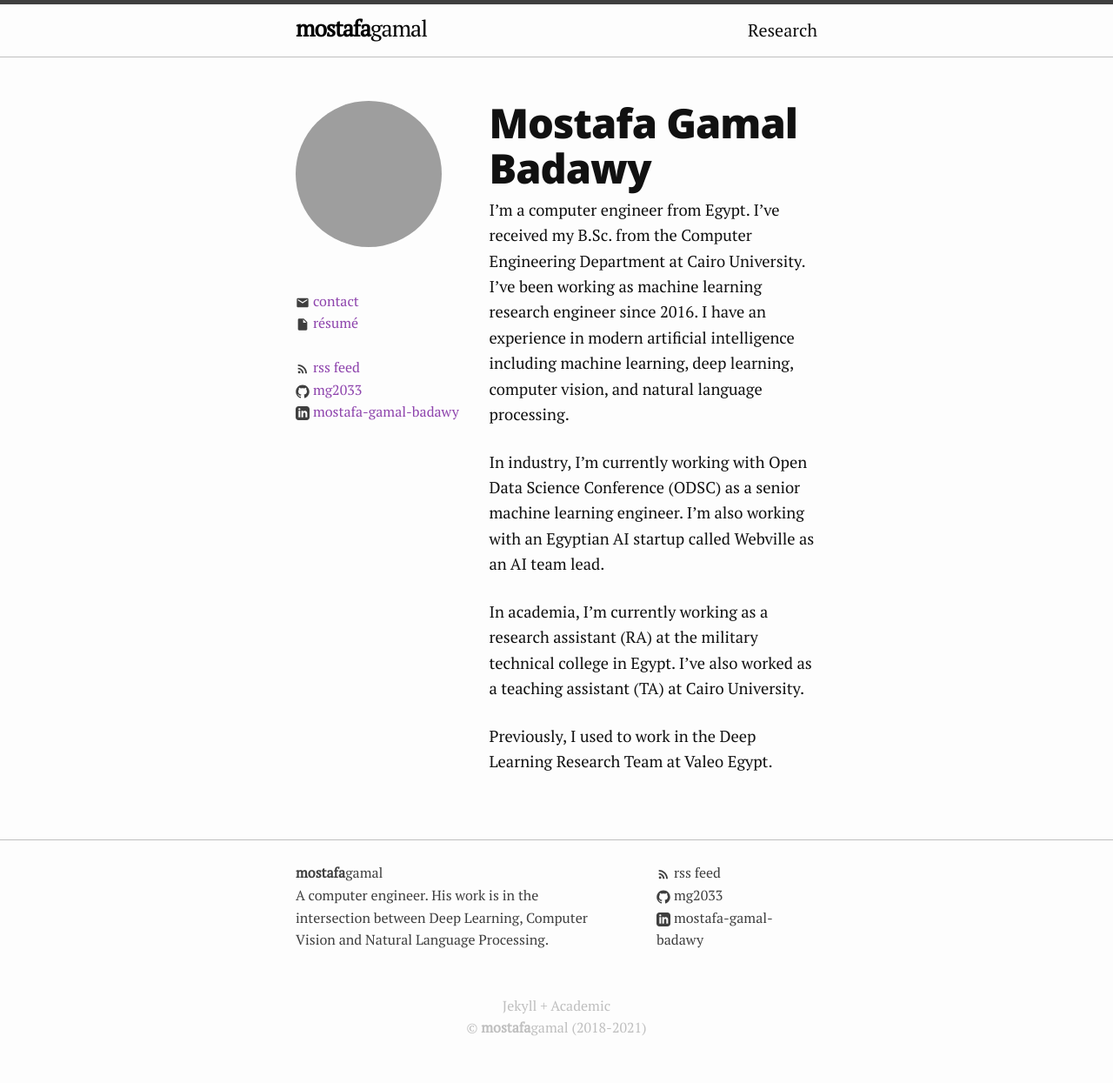
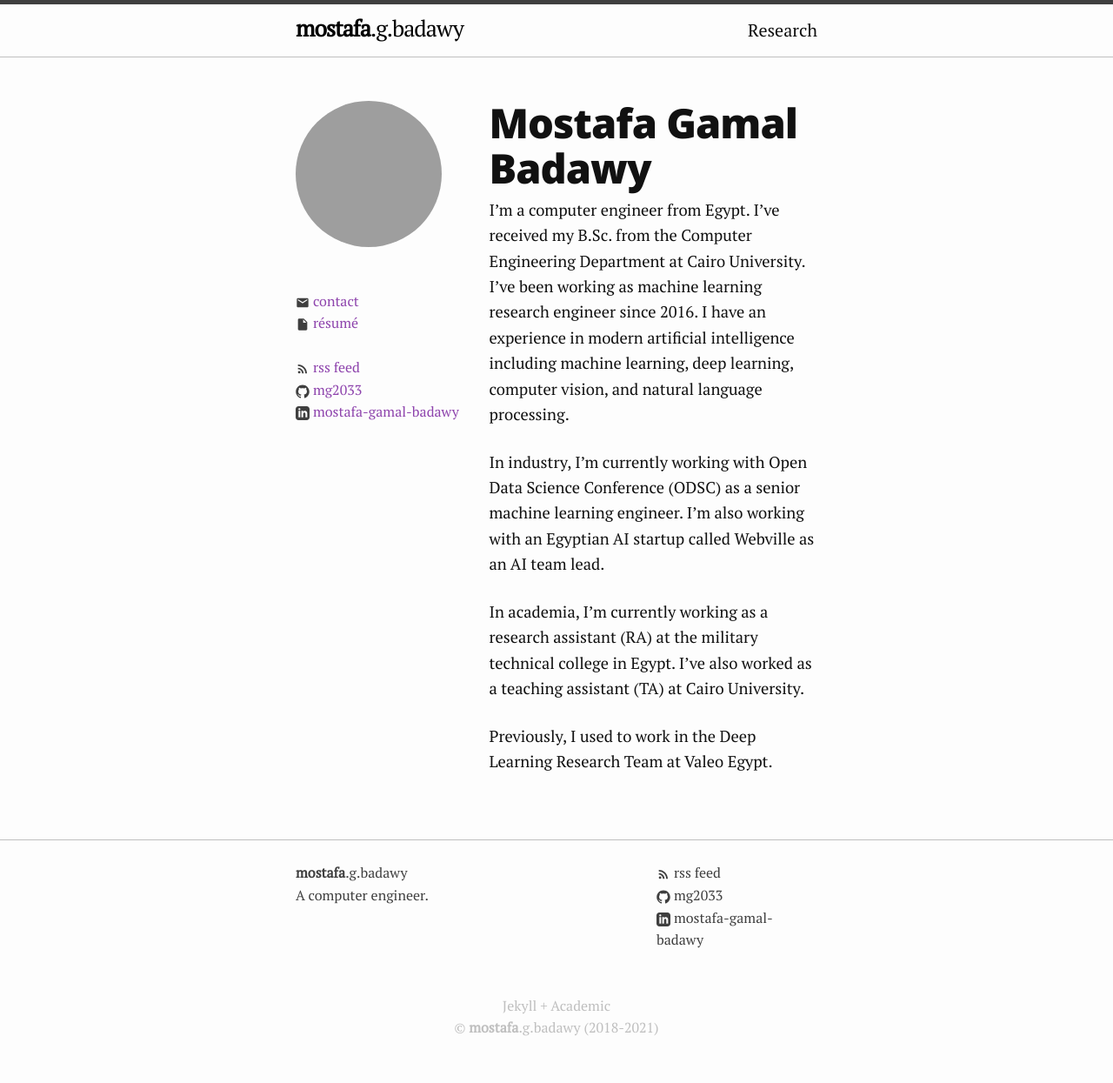
Before and after one commit to MG2033/mg2033.github.io, a Jekyll site: the page built from index.md, in a window 1280 px wide. Shown: the whole page at 87% size. Built offline with Jekyll 4.4.1, drawn with Linux system fonts in a browser that asks for light colours; grey boxes are pictures that could not be loaded.

Commit message:
Update _config.yml

```diff
--- a/_config.yml
+++ b/_config.yml
@@ -14,15 +14,15 @@
 # You can create any custom variable you would like, and they will be accessible
 # in the templates via {{ site.myvariable }}.
 title: MG
-title_html: "<b>mostafa</b>gamal"
-email: mostafa.gamal8086@gmail.com
+title_html: "<b>mostafa</b>.g.badawy"
+email: mostafa.g.badawy@gmail.com
 description: >- # this means to ignore newlines until "baseurl:"
- A computer engineer. His work is in the intersection between Deep Learning, Computer Vision and Natural Language Processing.
+ A computer engineer.
 baseurl: "" # the subpath of your site, e.g. /blog
 url: "" # the base hostname & protocol for your site, e.g. http://example.com
 curriculum:
     name: Résumé
-    url: https://drive.google.com/open?id=1XU1iYt9h9Wh0sDvA-UD5ayJcObROpBgp
+    url: https://drive.google.com/file/d/1yP709nXaZeuLZc6QyoU7P6GBtCsw-O5S/view?usp=sharing
 github_username:  mg2033
 linkedin_username: mostafa-gamal-badawy
 # Build settings
```
